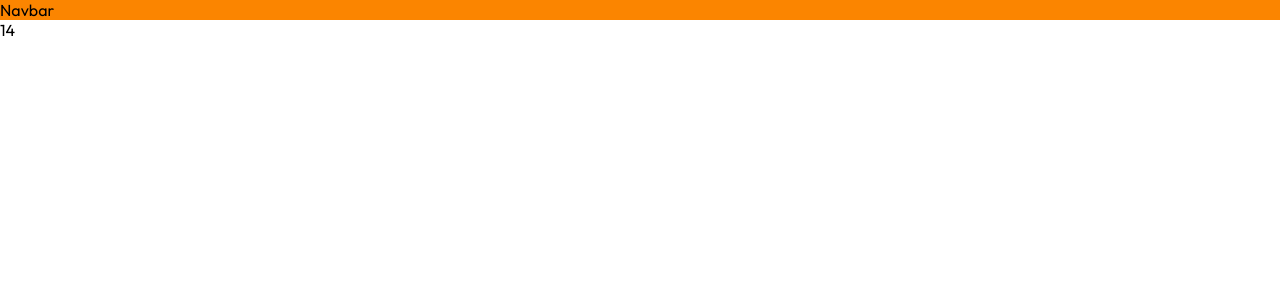
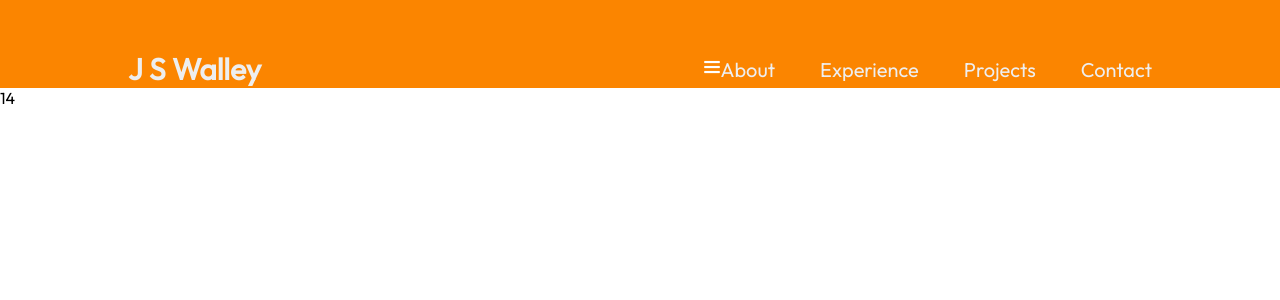
Before and after one commit to Ploppa-Smurph/resumeSite, a React (Vite) app: page / in a window 1280 px wide. Shown: the top 300 px of the page. Built offline with nearby package versions, Linux system fonts and the light colour scheme.

Commit message:
working on resume site

```diff
--- a/src/App.jsx
+++ b/src/App.jsx
@@ -1,5 +1,5 @@
-import styles from './App.module.css';
-import { Navbar } from "./components/navbar/navbar";
+import styles from "./App.module.css";
+import {Navbar} from "./components/Navbar/Navbar";
 
 function App() {
   return (
--- a/src/App.module.css
+++ b/src/App.module.css
@@ -4,4 +4,7 @@
     background-color: var(--color-05);
     width: 100%;
     height: 100%;
+
+    color: var(--color-03);
+
 }
--- a/src/components/navbar/navbar.jsx
+++ b/src/components/navbar/navbar.jsx
@@ -1,5 +1,31 @@
-import React from 'react';
+import React, {useState} from 'react';
+import styles from "./Navbar.module.css";
+import {getImageURL} from "../../utils";
 
 export const Navbar = () => {
-  return <div>Navbar</div>;
+  const [menuOpen, setMenuOpen] = useState(false);
+  return (
+  <nav className={styles.navbar}>
+    <a className={styles.title} href="/">J S Walley</a>
+    <div className={styles.menu}>
+      <img
+        className={styles.menuBtn}
+        src={menuOpen
+          ? getImageURL("nav/closeIcon.png")
+          : getImageURL("nav/menuIcon.png")
+        }
+        alt="menu-button"
+        onClick={() => setMenuOpen(!menuOpen)}/>
+      <ul
+        className={`${styles.menuItems} ${menuOpen && styles.menuOpen}`}
+        onClick={()=> setMenuOpen(false)}
+      >
+        <li><a href="#about">About</a></li>
+        <li><a href="#experience">Experience</a></li>
+        <li><a href="#projects">Projects</a></li>
+        <li><a href="#contact">Contact</a></li>
+      </ul>
+    </div>
+  </nav>
+  );
 };
--- a/src/components/navbar/navbar.module.css
+++ b/src/components/navbar/navbar.module.css
@@ -0,0 +1,79 @@
+@import "../../vars.css";
+
+.navbar {
+    position: relative;
+    display: flex;
+    align-items: center;
+    justify-content: space-between;
+    padding-top: 50px;
+    z-index: 2;
+    margin: 0 10%;
+}
+
+.title {
+    font-size: 30px;
+    font-weight: 600;
+    text-decoration: none;
+    color: var(--color-text);
+}
+
+.menu {
+    display: flex;
+}
+
+.menuBtn {
+    width: 18px;
+    height: 20px;
+}
+
+.menuItems {
+    display: flex;
+    gap: 45px;
+    list-style: none;
+}
+
+.menuItems a {
+    font-size: 20px;
+    color: var(--color-text);
+    text-decoration: none;
+}
+
+@media screen and (max-width: 830px) {
+    .navbar {
+        flex-direction: column;
+        align-items: flex-start;
+    }
+
+    .menu {
+        position: absolute;
+        right: 0;
+        margin-right: 10%;
+        flex-direction: column;
+        align-items: flex-end;
+        gap: 11px;
+        z-index: 3;
+    }
+
+    .menuBtn {
+        display: block;
+        cursor: pointer;
+
+    }
+
+    .menuItems {
+        display: none;
+        flex-direction: column;
+        align-items: center;
+        gap: 13px;
+        border-radius: 10px;
+        background: var(--color-04);
+        background: linear-gradient(0deg, var(--color-05, 0.2) 0%, var(--color-04, 1) 100%);
+        padding: 22px 32px;
+        box-shadow: 0 0 2px 0 var(--color-03, 0.15);
+    }
+
+    .menuOpen {
+        display: flex;
+        z-index: 1;
+    }
+}
--- a/src/utils.js
+++ b/src/utils.js
@@ -2,5 +2,5 @@
 // makes easier to share images in modules
 
 export const getImageURL = (path) => {
-    return new URL(`assets/${path}`, import.meta.url).href;
+    return new URL(`/assets/${path}`, import.meta.url).href;
 }
--- a/src/vars.css
+++ b/src/vars.css
@@ -9,5 +9,4 @@
 
     /* Fonts */
     --font-rob: "roboto";
-    --font-out: "outfit";
 }
```
Also changed, not shown: assets/nav/closeIcon.png (added), assets/nav/menuIcon.png (added).
